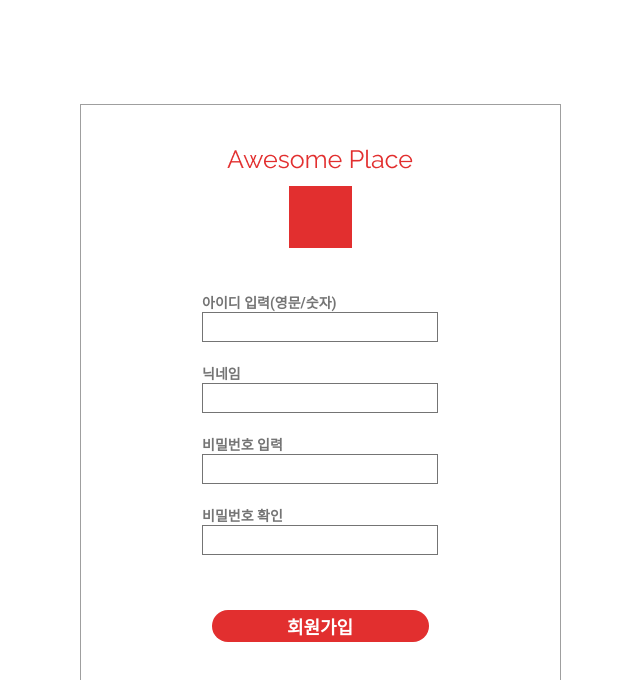
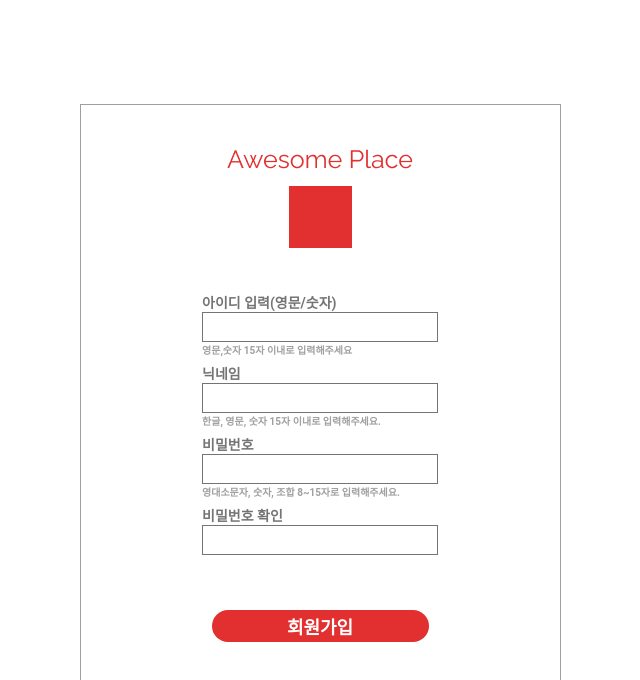
Before and after one commit to Capstone-Awesome-Place-Team/FrontEnd, a React (Create React App) app: page /signup in a window 1280 px wide. Shown: the top 680 px of the page, without its empty margins (320-960 px from the left). Built offline with nearby package versions, Linux system fonts and the light colour scheme.

Commit message:
로그인,회원가입 db 연결 구축/type 세팅

```diff
--- a/src/pages/Signup.tsx
+++ b/src/pages/Signup.tsx
@@ -1,31 +1,48 @@
 import React, { useState, useRef } from "react";
 import styled from "styled-components";
+import { useDispatch } from "react-redux";
+
 import { IdCheck, PwCheck, NicknameCheck } from "../shared/regex";
-
+import { actionCreators as userActions } from "../redux/modules/users";
+import { RootState } from "../redux/configStore";
 //image
 import example_logo from "../static/image/example_logo2.png";
 
+type Info = {
+  id: string;
+  pw: string;
+  nickname: string;
+};
+
 const Signup: React.FC = (props) => {
-  const [Id, setId] = useState();
-  const [Pwd, setPwd] = useState();
+  const dispatch = useDispatch();
+  const [Id, setId] = useState<string>();
+  const [Pwd, setPwd] = useState<string>();
   const [PwdCheck, setPwdCheck] = useState();
-  const [nickName, setNickName] = useState();
+  const [nickName, setNickName] = useState<string>();
 
-  const [IdMessage, setIdMessage] = useState<string>();
-  const [PwMessage, setPwMessage] = useState<string>();
-  const [NickMessage, setNickMessage] = useState<string>();
+  const [IdMessage, setIdMessage] = useState<string>(
+    "영문,숫자 15자 이내로 입력해주세요"
+  );
+  const [PwMessage, setPwMessage] = useState<string>(
+    "영대소문자, 숫자, 조합 8~15자로 입력해주세요."
+  );
+  const [NickMessage, setNickMessage] = useState<string>(
+    "한글, 영문, 숫자 15자 이내로 입력해주세요."
+  );
   const [PwCheckMessage, setPwdChekMessage] = useState<string>();
 
   const [IdMessageColor, setIdMessageColor] = useState<boolean>();
   const [PwMessageColor, setPwMessageColor] = useState<boolean>();
   const [NickMessageColor, setNickMessageColor] = useState<boolean>();
   const [PwCheckMessageColor, setPwdChekMessageColor] = useState<boolean>();
+
   const signUp = (event: any) => {
     event.preventDefault();
-    const info = {
-      id: Id,
-      pw: Pwd,
-      nickname: nickName,
+    const info: Info = {
+      id: Id!,
+      pw: Pwd!,
+      nickname: nickName!,
     };
     console.log(info);
 
@@ -37,50 +54,57 @@ const Signup: React.FC = (props) => {
     ) {
       console.log("요청모두 맞아서 api 호출");
       // API 호출
-      // dispatch(SignUpDB(info));
+      dispatch(userActions.SignUpDB(info));
     }
   };
   const idCheck = (event: any) => {
     const current_id = event.target.value;
     setId(current_id);
-    if (!IdCheck(current_id)) {
+    if (current_id.length < 1) {
+      setIdMessage("영문,숫자 15자 이내로 입력해주세요");
+    } else if (!IdCheck(current_id)) {
       setIdMessageColor(false);
-      setIdMessage("1~15자리 영대소문자,숫자 사용가능");
+      setIdMessage("유효하지않은 아이디입니다. 다시 입력해주세요.");
     } else {
       setIdMessageColor(true);
-      setIdMessage("규칙에 맞게 입력");
+      setIdMessage("사용능한 아이디입니다.");
     }
   };
   const pwCheck = (event: any) => {
     const current_pw = event.target.value;
     setPwd(current_pw);
-    console.log(PwCheck(current_pw));
-    if (!PwCheck(current_pw)) {
+    if (current_pw.length < 1) {
+      setPwMessage("영대소문자, 숫자, 조합 8~15자로 입력해주세요.");
+    } else if (!PwCheck(current_pw)) {
       setPwMessageColor(false);
-      setPwMessage("8~15자리 영대문자+숫자 조합으로 입력해주세요");
+      setPwMessage("유효하지않은 비밀번호입니다.");
     } else {
       setPwMessageColor(true);
-      setPwMessage("안전한 비밀번호");
+      setPwMessage("사용가능한 비밀번호입니다");
     }
   };
   const pwDoubleCheck = (event: any) => {
     const current_pwCheck = event.target.value;
     setPwdCheck(current_pwCheck);
-    if (current_pwCheck === Pwd) {
+    if (current_pwCheck < 1) {
+      setPwdChekMessage("");
+    } else if (current_pwCheck === Pwd) {
       setPwdChekMessageColor(true);
-      setPwdChekMessage("일치합니다.");
+      setPwdChekMessage("비밀번호가 동일합니다");
     } else {
       setPwdChekMessageColor(false);
-      setPwdChekMessage("불일치");
+      setPwdChekMessage("비밀번호가 일치하지 않습니다");
     }
   };
 
   const nickNameCheck = (event: any) => {
     const current_nickname = event.target.value;
     setNickName(current_nickname);
-    if (!NicknameCheck(current_nickname)) {
+    if (current_nickname.length < 1) {
+      setNickMessage("한글, 영문, 숫자 15자 이내로 입력해주세요");
+    } else if (!NicknameCheck(current_nickname)) {
       setNickMessageColor(false);
-      setNickMessage("영대소문자,숫자,한글 사용");
+      setNickMessage("유효하지않은 닉네임입니다.");
     } else {
       setNickMessageColor(true);
       setNickMessage("사용가능한 닉네임입니다.");
@@ -97,9 +121,27 @@ const Signup: React.FC = (props) => {
           <Div>
             <Label htmlFor="Id">아이디 입력(영문/숫자)</Label>
             <Input type="text" id="Id" onChange={idCheck} pw></Input>
-            <div style={{ color: IdMessageColor ? "green" : "red" }}>
+            {Id ? (
+              <div
+                style={{
+                  color: IdMessageColor ? "green" : "red",
+                  fontSize: "10px",
+                  fontWeight: "bold",
+                }}
+              >
                 {IdMessage}
               </div>
+            ) : (
+              <div
+                style={{
+                  color: "#A0A0A0",
+                  fontSize: "10px",
+                  fontWeight: "bold",
+                }}
+              >
+                {IdMessage}
+              </div>
+            )}
           </Div>
           <Div>
             <Label htmlFor="nickname">닉네임</Label>
@@ -110,17 +152,53 @@ const Signup: React.FC = (props) => {
               onChange={nickNameCheck}
               pw
             ></Input>
-            <div style={{ color: NickMessageColor ? "green" : "red" }}>
+            {nickName ? (
+              <div
+                style={{
+                  color: NickMessageColor ? "green" : "red",
+                  fontSize: "10px",
+                  fontWeight: "bold",
+                }}
+              >
                 {NickMessage}
               </div>
+            ) : (
+              <div
+                style={{
+                  color: "#A0A0A0",
+                  fontSize: "10px",
+                  fontWeight: "bold",
+                }}
+              >
+                {NickMessage}
+              </div>
+            )}
           </Div>
           <Div>
-            <Label htmlFor="Pwd">비밀번호 입력</Label>
+            <Label htmlFor="Pwd">비밀번호</Label>
 
             <Input type="password" id="Pwd" onChange={pwCheck} pw></Input>
-            <div style={{ color: PwMessageColor ? "green" : "red" }}>
+            {Pwd ? (
+              <div
+                style={{
+                  color: PwMessageColor ? "green" : "red",
+                  fontSize: "10px",
+                  fontWeight: "bold",
+                }}
+              >
                 {PwMessage}
               </div>
+            ) : (
+              <div
+                style={{
+                  color: "#A0A0A0",
+                  fontSize: "10px",
+                  fontWeight: "bold",
+                }}
+              >
+                {PwMessage}
+              </div>
+            )}
           </Div>
           <Div check>
             <Label htmlFor="PwdCheck">비밀번호 확인</Label>
@@ -131,7 +209,13 @@ const Signup: React.FC = (props) => {
               onChange={pwDoubleCheck}
               pw
             ></Input>
-            <div style={{ color: PwCheckMessageColor ? "green" : "red" }}>
+            <div
+              style={{
+                color: PwCheckMessageColor ? "green" : "red",
+                fontSize: "10px",
+                fontWeight: "bold",
+              }}
+            >
               {PwCheckMessage}
             </div>
           </Div>
--- a/src/redux/configStore.tsx
+++ b/src/redux/configStore.tsx
@@ -1,13 +1,13 @@
 import { createStore, combineReducers, applyMiddleware } from "redux";
 import thunk from "redux-thunk";
 import Favorite from "./modules/favorite";
+import User from "./modules/users";
 
-const rootReducer = combineReducers({ favorite : Favorite });
+const rootReducer = combineReducers({ favorite: Favorite, user: User });
 
-export type RootState = ReturnType<typeof rootReducer>
-
+export type RootState = ReturnType<typeof rootReducer>;
 const Middlewares = [thunk];
 const enhancer = applyMiddleware(...Middlewares);
-const store = createStore(rootReducer,enhancer);
+const store = createStore(rootReducer, enhancer);
 
 export default store;
--- a/src/redux/modules/favorite.ts
+++ b/src/redux/modules/favorite.ts
@@ -1,8 +1,11 @@
 
 import { apis } from "../../shared/api/apis";
 import { Dispatch } from "redux";
+import { createAction } from "redux-actions";
 import { FavoritePropsType } from "../../types/interfaces";
+
 import { dummyfiles } from "../../shared/dummy";
+
 
 
 
@@ -11,13 +14,14 @@ console.log(dummyfiles)
 const GET_FAVORITELIST = "GETFAVORITELIST";
 
 //action creators
-// const getFavoriteList = createAction(GET_FAVORITELIST, (list:{}) => ({ list })); // list이름은 일단 넣어놓고 다른 변수로 일치해야하면 다시바꿀것
-const getFavoriteList = (list: any) => ({
-  type: GET_FAVORITELIST,
-  list,
-});
+const getFavoriteList = createAction(GET_FAVORITELIST, (list:FavoritePropsType) => ({ list })); // list이름은 일단 넣어놓고 다른 변수로 일치해야하면 다시바꿀것
+// const getFavoriteList = (list: any) => ({
+//   type: GET_FAVORITELIST,
+//   list,
+// });
+
+
 // initial values
-
 const initialState = {
   // 회원이 가진 찜목록 및 닉네임
   list: {
@@ -43,7 +47,7 @@ const initialState = {
 
 const getFavoriteListDB = () => {
   // 내 찜목록 리스트 가져오기
-
+  console.log(dummyfiles)
   return async function (dispatch: Dispatch) {
     try {
       // const res = await apis.getFavorite(); //나중에 서버 생기면 넣을것
@@ -61,7 +65,7 @@ const getFavoriteListDB = () => {
 export default function reducer(state = initialState, action: any) {
   switch (action.type) {
     case GET_FAVORITELIST: {
-      return { ...state, list: action.list };
+      return { ...state, list: action.payload.list };
     }
     default:
       return state;
--- a/src/redux/modules/users.ts
+++ b/src/redux/modules/users.ts
@@ -1 +1,59 @@
-export {}
+import { apis } from "../../shared/api/apis";
+import { Dispatch } from "redux";
+import { createAction } from "redux-actions";
+
+import { SetUser, Signup } from "../../types/interfaces";
+
+//actions
+
+const SET_USER = "SETUSER";
+
+//action creators
+
+const set_user = createAction(SET_USER, (user: SetUser) => ({ user }));
+
+//init
+const initialState = {
+  user: {},
+};
+
+//Middleware
+
+const SignUpDB = (user: Signup) => {
+  return function (dispatch: Dispatch) {
+    try {
+      console.log(user);
+      // const res = apis.signUp(user); // api생기면 넣기
+    } catch (error) {
+      console.log(error);
+    }
+  };
+};
+
+const LoginDB = (user: SetUser) => {
+  return function (dispatch: Dispatch) {
+    try {
+      console.log(user);
+      //  const res = apis.setUser(user); // api생기면 넣기
+      dispatch(set_user(user));
+    } catch (error) {
+      console.log(error);
+    }
+  };
+};
+//Reducer
+
+export default function reducer(state = initialState, action: any) {
+  switch (action.type) {
+    case SET_USER: {
+      return { ...state, user: action.payload.user };
+    }
+    default:
+      return state;
+  }
+}
+
+export const actionCreators = {
+  SignUpDB,
+  LoginDB,
+};
```
Also changed, not shown: src/pages/Login.tsx (+12 -4 lines), src/shared/api/apis.ts (+6 -1 lines), src/types/interfaces.ts (+11 -0 lines). Lines whose indentation alone changed are shown as unchanged.
